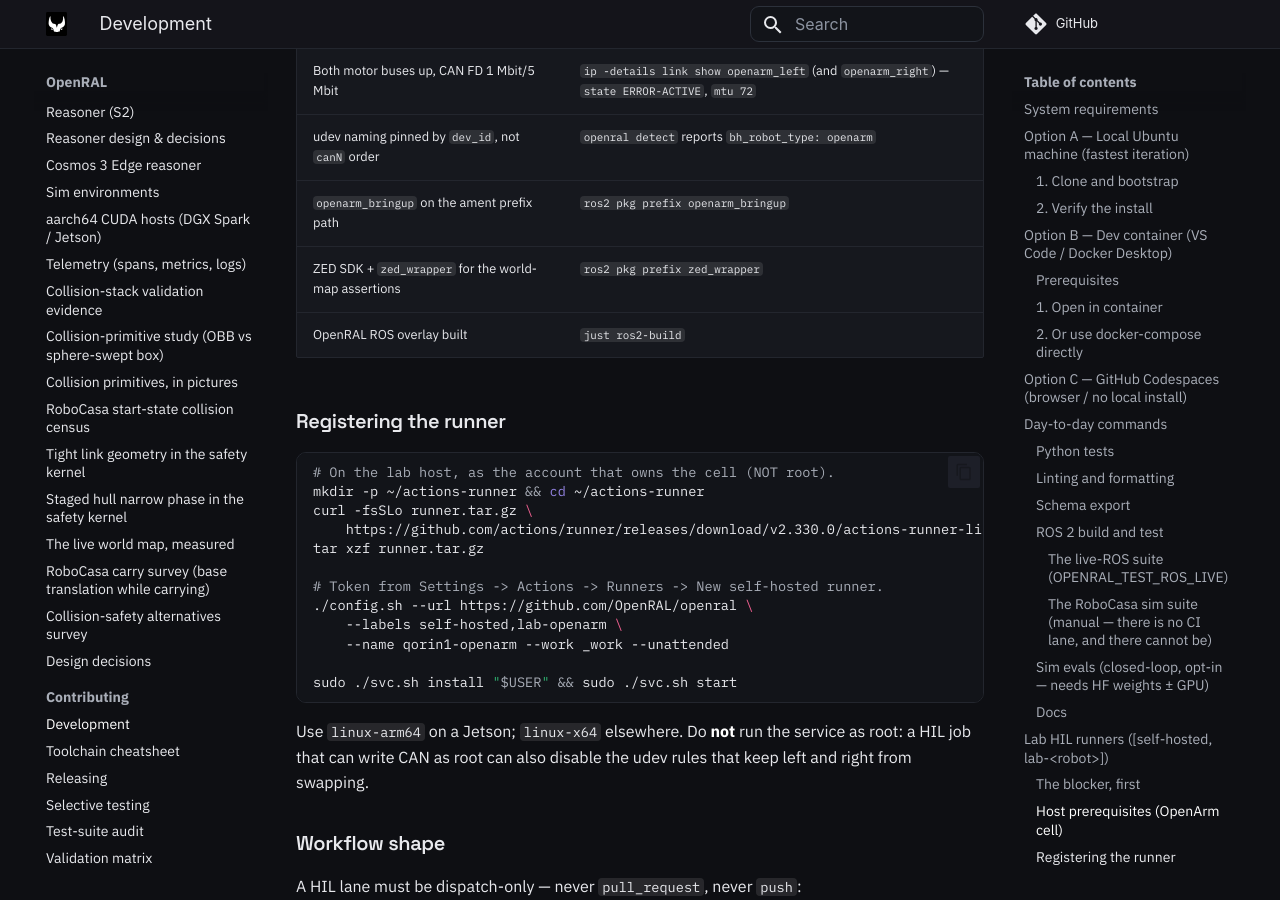
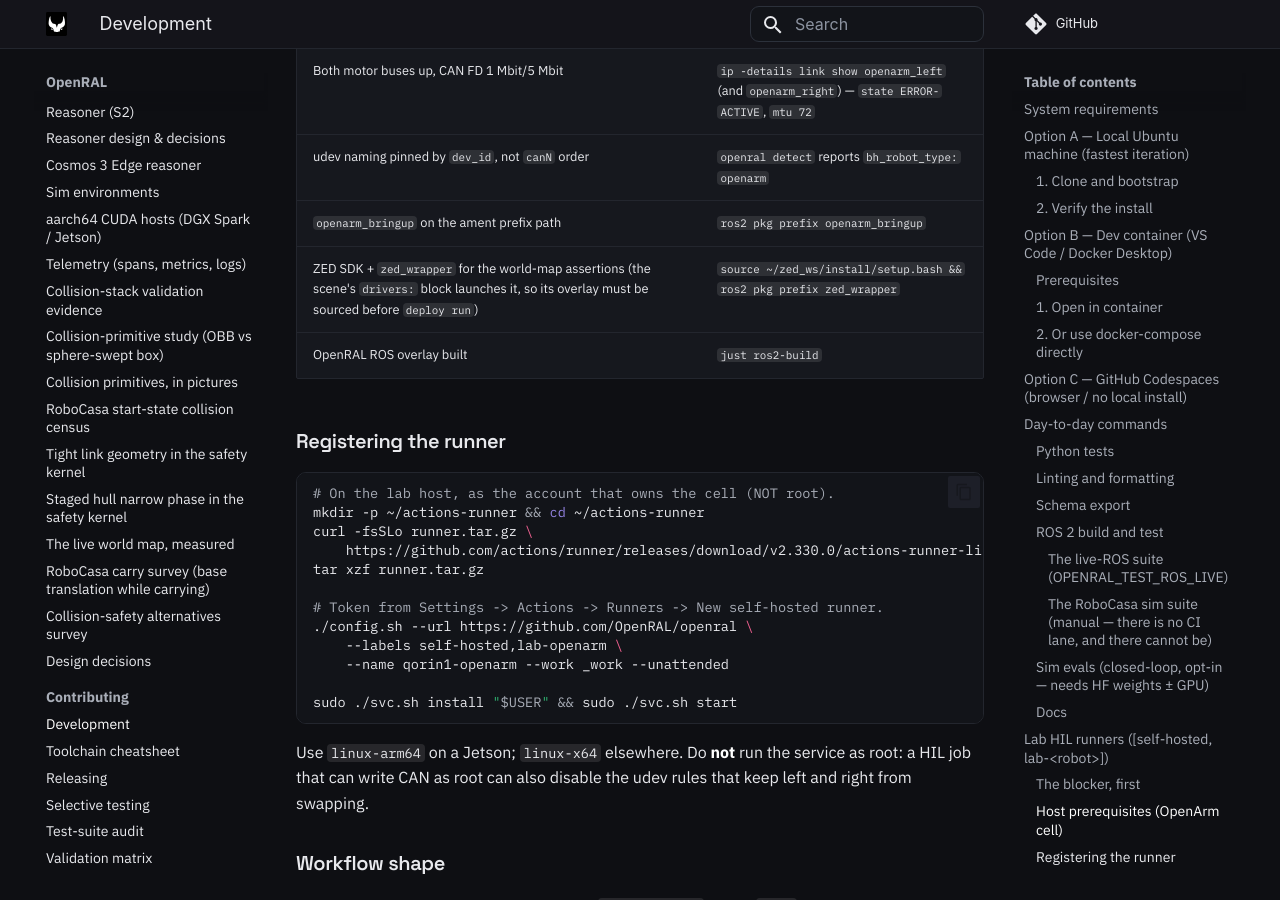
Before and after one commit to OpenRAL/openral, an MkDocs documentation site: the page built from docs/contributing/development.md, in a window 1280 px wide and 900 px high, scrolled down 7377 px. Built offline with MkDocs 1.6.1 and Material for MkDocs 9.7.7, drawn with Linux system fonts in a browser that asks for light colours; comment, search, counter and statistics services are not loaded.

Commit message:
fix(deploy): launch the ZED from the OpenArm bench scene; correct the E-stop claim
What changed
------------
* `scenes/deploy/openarm_bench.yaml` gains a `drivers:` block that launches
  `zed_wrapper` itself, with `scenes/deploy/drivers/zedm_openarm_override.yaml`
  restored from the dropped restock scene (HD720, positional tracking off,
  depth stabilization 0).
* The scene header and `robots/openarm/README.md` no longer claim the deploy
  graph launches no deadman watchdog / human E-stop node — #290 added three
  /openral/estop sources. They now say precisely why none of them covers
  bringup, so the hardware E-stop remains the only stop during
  `return_to_zero()`.
* The HIL gate's operator procedure drops the manual ZED terminal; the
  runner docs say to source the ZED overlay before `deploy run`.
* Repo state map: the HIL block lists both the SO-101 gate (#288) and the
  new OpenArm full-graph gate.

Why
---
The bench scene told the operator to launch `zed_wrapper` by hand with the
wrapper's defaults. On this cell those defaults are exactly the configuration
that failed on 2026-09-08 (`~/openral_zed.log` on the lab Orin): HD1080 over one
shared 5 Gbit/s hub uplink put the ZED-M in a "CAMERA REBOOTING" loop with no
frame ever published, and positional tracking gave `zed_camera_link` a second
TF parent so octomap dropped every cloud. The override file that fixed both
was deleted together with the restock scene (eee0afb) although it was never
task-specific; it belongs to the cell, so it comes back with the bench scene.

How tested
----------
* `tests/unit/test_all_manifests_validate.py`, `test_scene_drivers.py`,
  `test_foxglove_deploy_wiring.py`, `test_deploy_launch_interpreter.py`:
  146 passed, 2 skipped (no foxglove package locally).
* `openral deploy validate --config scenes/deploy/openarm_bench.yaml`:
  ready, 2 warnings (Arducam device paths absent off-rig, as expected).
* ruff, pre-commit and `tools/refresh_methods_linenos.py --check` clean.

Co-Authored-By: Claude Fable 5.1 <noreply@anthropic.com>
Claude-Session: https://claude.ai/code/session_01U4BsqiK9jcETEXwDFQ57AZ
Signed-off-by: Adrian <adrianllopart@gmail.com>

```diff
--- a/docs/contributing/development.md
+++ b/docs/contributing/development.md
@@ -322,7 +322,7 @@ is a green no-op that proves nothing:
 | Both motor buses up, CAN FD 1 Mbit/5 Mbit | `ip -details link show openarm_left` (and `openarm_right`) — `state ERROR-ACTIVE`, `mtu 72` |
 | udev naming pinned by `dev_id`, not `canN` order | `openral detect` reports `bh_robot_type: openarm` |
 | `openarm_bringup` on the ament prefix path | `ros2 pkg prefix openarm_bringup` |
-| ZED SDK + `zed_wrapper` for the world-map assertions | `ros2 pkg prefix zed_wrapper` |
+| ZED SDK + `zed_wrapper` for the world-map assertions (the scene's `drivers:` block launches it, so its overlay must be sourced before `deploy run`) | `source ~/zed_ws/install/setup.bash && ros2 pkg prefix zed_wrapper` |
 | OpenRAL ROS overlay built | `just ros2-build` |
 
 ### Registering the runner
```
Also changed, not shown: docs/architecture/repo-state-map.html (+1 -1 lines), robots/openarm/README.md (+5 -3 lines), 3 other files.
